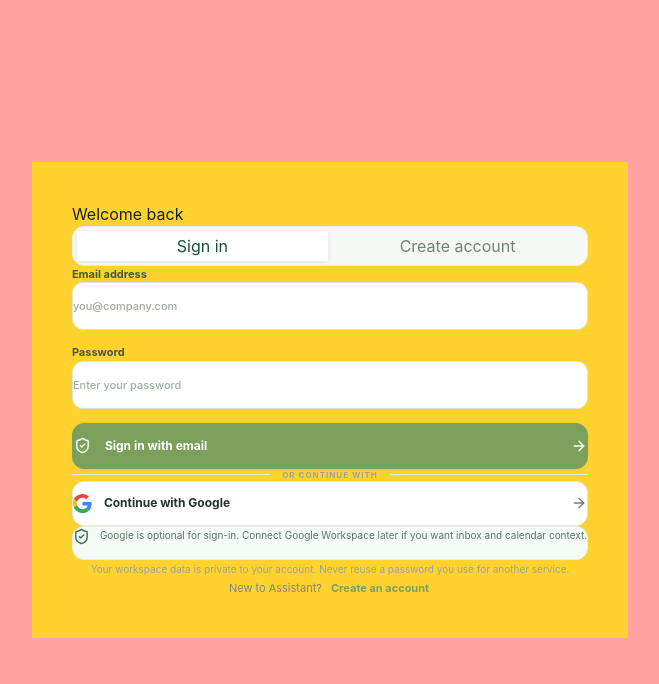
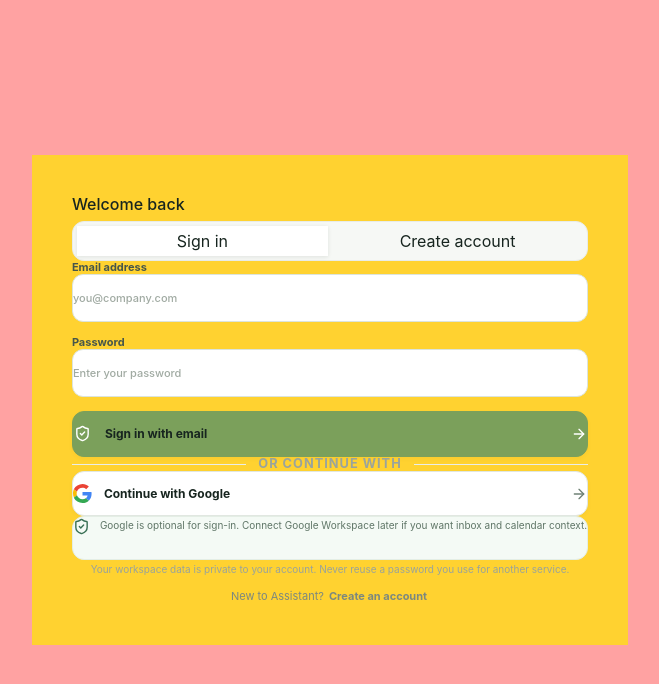
Before and after one commit to hanzalahnaveed/Assistant, a Next.js app: page /auth in a window 1280 px wide. Shown: the top 684 px of the page, without its empty margins (310-969 px from the left). Built offline with nearby package versions, Linux system fonts and the light colour scheme; no server answers.

Commit message:
Apply shared Ant Design theme at app root

```diff
--- a/src/app/layout.jsx
+++ b/src/app/layout.jsx
@@ -1,14 +1,20 @@
+import "antd/dist/reset.css";
 import "./globals.css";
+import AntdProvider from "@/components/antd-provider";
 import AuthGate from "@/components/auth-gate";
+
 export const metadata = {
   title: "Assistant — Your day, under control",
   description: "A proactive AI executive assistant for your workday.",
 };
+
 export default function RootLayout({ children }) {
   return (
     <html lang="en">
       <body>
-        <AuthGate>{children}</AuthGate>
+        <AntdProvider>
+          <AuthGate>{children}</AuthGate>
+        </AntdProvider>
       </body>
     </html>
   );
```
